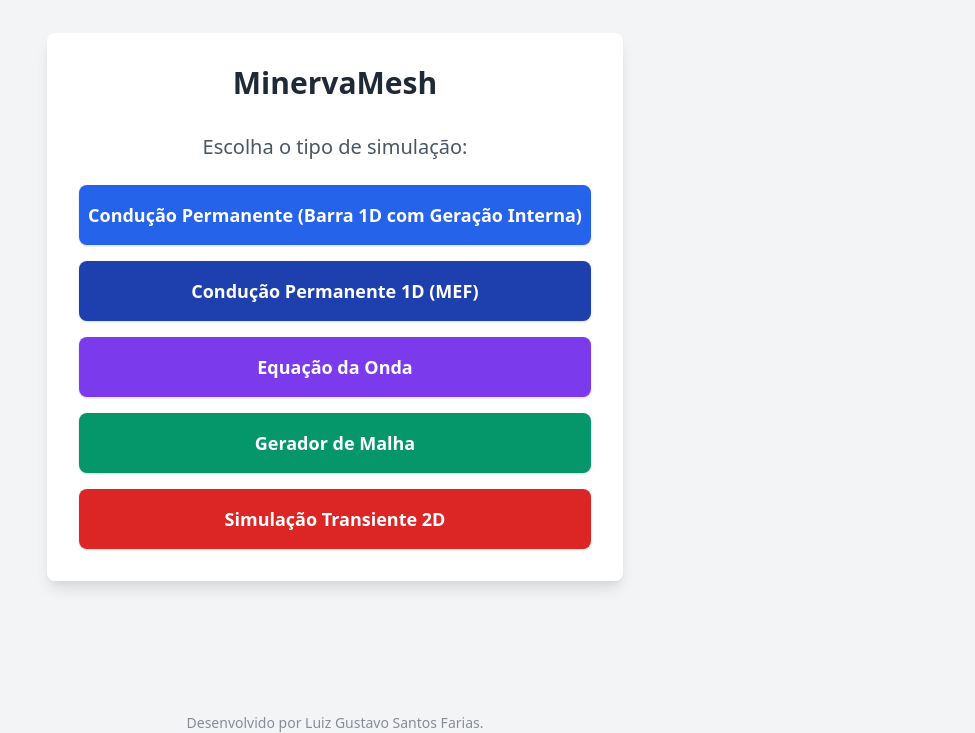
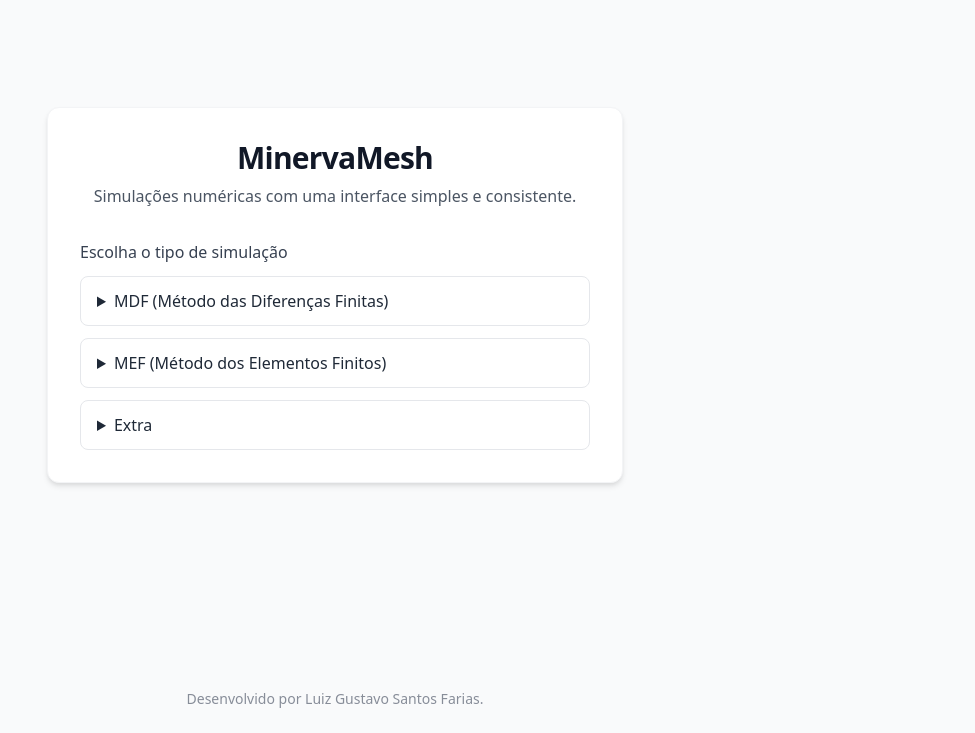
Before and after one commit to lgsfarias/minervamesh, a plain HTML site: page index.html in a window 1280 px wide. Shown: the part 67-800 px from the top of the page, without its empty margins (305-1280 px from the left). Drawn offline with nearby package versions, Linux system fonts and the light colour scheme.

Commit message:
refactor(ui): update main interface and improve navigation
- Changed the language attribute in the HTML from English to Brazilian Portuguese.
- Enhanced the layout and styling of the main simulation interface using Tailwind CSS.
- Reorganized simulation options into collapsible sections for better user experience.
- Updated text and links for clarity and consistency, including new descriptions for simulation types.
- Improved footer styling for better visibility.

```diff
--- a/index.html
+++ b/index.html
@@ -1,5 +1,5 @@
 <!DOCTYPE html>
-<html lang="en">
+<html lang="pt-BR">
   <head>
     <meta charset="UTF-8" />
     <meta name="viewport" content="width=device-width, initial-scale=1.0" />
@@ -9,52 +9,42 @@
       href="https://cdn.jsdelivr.net/npm/tailwindcss@2.2.19/dist/tailwind.min.css"
     />
   </head>
-  <body class="bg-gray-100 min-h-screen flex flex-col justify-between relative">
+  <body class="bg-gray-50 min-h-screen flex flex-col justify-between relative">
     <img
       src="assets/logo_poli_ufrj.png"
       alt="Logo Politécnica UFRJ"
       class="h-12 w-auto absolute top-0 right-0 mt-4 mr-4 opacity-80"
     />
-    <div class="flex-1 flex items-center justify-center">
-      <div class="max-w-xl w-full bg-white rounded-lg shadow-lg p-8">
-        <h1 class="text-3xl font-bold text-center text-gray-800 mb-8">MinervaMesh</h1>
-        <h2 class="text-xl text-center text-gray-600 mb-6">Escolha o tipo de simulação:</h2>
-        <div class="flex flex-col gap-4">
-          <a
-            href="sim/conducao_permanente_barra1d_geracao.html"
-            class="block w-full text-center bg-blue-600 hover:bg-blue-700 text-white font-semibold py-4 rounded-lg shadow transition duration-150 ease-in-out text-lg"
-          >
-            Condução Permanente (Barra 1D com Geração Interna)
-          </a>
-          <a
-            href="sim/conducao_permanente_barra1d_mef.html"
-            class="block w-full text-center bg-blue-800 hover:bg-blue-900 text-white font-semibold py-4 rounded-lg shadow transition duration-150 ease-in-out text-lg"
-          >
-            Condução Permanente 1D (MEF)
-          </a>
-          <a
-            href="sim/equacao_onda.html"
-            class="block w-full text-center bg-purple-600 hover:bg-purple-700 text-white font-semibold py-4 rounded-lg shadow transition duration-150 ease-in-out text-lg"
-          >
-            Equação da Onda
-          </a>
-          <a
-            href="sim/gerador_malha.html"
-            class="block w-full text-center bg-green-600 hover:bg-green-700 text-white font-semibold py-4 rounded-lg shadow transition duration-150 ease-in-out text-lg"
-          >
-            Gerador de Malha
-          </a>
-          <a
-            href="sim/transcalor.html"
-            class="block w-full text-center bg-red-600 hover:bg-red-700 text-white font-semibold py-4 rounded-lg shadow transition duration-150 ease-in-out text-lg"
-          >
-            Simulação Transiente 2D
-          </a>
-          <!-- Futuras simulações serão adicionadas aqui -->
+    <div class="flex-1 flex items-center justify-center px-4">
+      <div class="max-w-xl w-full bg-white rounded-xl shadow-md p-8 border border-gray-100">
+        <h1 class="text-3xl font-semibold text-center text-gray-900 tracking-tight">MinervaMesh</h1>
+        <p class="text-center text-gray-600 mt-2">Simulações numéricas com uma interface simples e consistente.</p>
+        <h2 class="text-base font-medium text-gray-700 mt-8 mb-3">Escolha o tipo de simulação</h2>
+        <div class="space-y-3">
+          <details class="bg-white rounded-lg border border-gray-200">
+            <summary class="cursor-pointer select-none px-4 py-3 font-medium text-gray-800">MDF (Método das Diferenças Finitas)</summary>
+            <div class="p-4 pt-0 flex flex-col gap-2">
+              <a href="sim/conducao_permanente_barra1d_geracao.html" class="block w-full text-center bg-indigo-600 hover:bg-indigo-700 text-white font-medium py-3 rounded-md transition">Condução Permanente 1D com Geração Interna</a>
+              <a href="sim/equacao_onda.html" class="block w-full text-center bg-indigo-600 hover:bg-indigo-700 text-white font-medium py-3 rounded-md transition">Equação da Onda 1D</a>
+            </div>
+          </details>
+          <details class="bg-white rounded-lg border border-gray-200">
+            <summary class="cursor-pointer select-none px-4 py-3 font-medium text-gray-800">MEF (Método dos Elementos Finitos)</summary>
+            <div class="p-4 pt-0 flex flex-col gap-2">
+              <a href="sim/conducao_permanente_barra1d_mef.html" class="block w-full text-center bg-indigo-600 hover:bg-indigo-700 text-white font-medium py-3 rounded-md transition">Condução Permanente 1D (MEF)</a>
+              <a href="sim/transcalor.html" class="block w-full text-center bg-indigo-600 hover:bg-indigo-700 text-white font-medium py-3 rounded-md transition">Simulação Transiente 2D (MEF)</a>
+            </div>
+          </details>
+          <details class="bg-white rounded-lg border border-gray-200">
+            <summary class="cursor-pointer select-none px-4 py-3 font-medium text-gray-800">Extra</summary>
+            <div class="p-4 pt-0 flex flex-col gap-2">
+              <a href="sim/gerador_malha.html" class="block w-full text-center bg-indigo-600 hover:bg-indigo-700 text-white font-medium py-3 rounded-md transition">Gerador de Malha</a>
+            </div>
+          </details>
         </div>
       </div>
     </div>
-    <footer class="mt-8 text-center text-gray-500 text-sm opacity-80 w-full">
+    <footer class="mt-8 text-center text-gray-500 text-sm opacity-80 w-full pb-6">
       Desenvolvido por Luiz Gustavo Santos Farias.
     </footer>
   </body>
```
